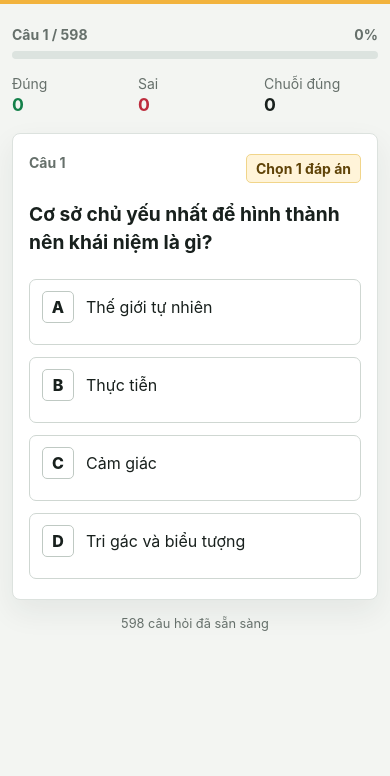
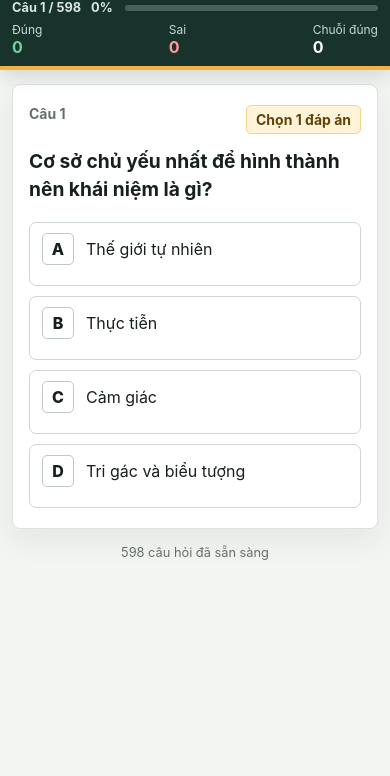
Before and after one commit to vanSon0105/mln111-quiz, a plain HTML site: page index.html in a window 390 px wide. Shown: the part 68-844 px from the top of the page. Drawn offline with Linux system fonts and the light colour scheme.

Commit message:
compact sticky quiz progress header

```diff
--- a/index.html
+++ b/index.html
@@ -43,9 +43,6 @@
           </button>
         </div>
       </div>
-    </header>
-
-    <main class="app-shell">
       <section class="study-status" aria-label="Tiến độ học tập">
         <div class="progress-copy">
           <span id="progress-label">Câu 1 / 598</span>
@@ -73,7 +70,9 @@
           </button>
         </div>
       </section>
+    </header>
 
+    <main class="app-shell">
       <section class="quiz-panel" id="quiz-panel" aria-labelledby="question-text">
         <div class="question-meta">
           <span id="question-number">Câu 1</span>
--- a/styles.css
+++ b/styles.css
@@ -64,14 +64,18 @@ a:focus-visible {
 }
 
 .topbar {
+  position: sticky;
+  top: 0;
+  z-index: 10;
   color: #ffffff;
   background: var(--header);
   border-bottom: 4px solid var(--accent);
+  box-shadow: 0 6px 18px rgba(20, 42, 35, 0.14);
 }
 
 .topbar__inner {
   width: min(100% - 32px, 960px);
-  min-height: 76px;
+  min-height: 64px;
   margin: 0 auto;
   display: flex;
   align-items: center;
@@ -161,28 +165,36 @@ a:focus-visible {
 .app-shell {
   width: min(100% - 32px, 860px);
   margin: 0 auto;
-  padding: 32px 0 48px;
+  padding: 18px 0 40px;
 }
 
 .study-status {
-  margin-bottom: 18px;
+  width: min(100% - 32px, 960px);
+  min-height: 54px;
+  display: grid;
+  grid-template-columns: auto minmax(160px, 1fr) auto;
+  align-items: center;
+  gap: 18px;
+  margin: 0 auto;
+  padding: 8px 0 10px;
+  border-top: 1px solid #345148;
 }
 
 .progress-copy {
   display: flex;
-  justify-content: space-between;
-  gap: 20px;
-  margin-bottom: 8px;
-  color: var(--muted);
+  gap: 10px;
+  margin: 0;
+  color: #dbe6e2;
   font-size: 0.875rem;
   font-weight: 700;
+  white-space: nowrap;
 }
 
 .progress-track {
-  height: 8px;
+  height: 6px;
   overflow: hidden;
-  background: #dce3df;
-  border-radius: 4px;
+  background: #466159;
+  border-radius: 3px;
 }
 
 .progress-fill {
@@ -196,8 +208,8 @@ a:focus-visible {
 .scoreboard {
   display: flex;
   align-items: center;
-  gap: 28px;
-  margin-top: 16px;
+  gap: 18px;
+  margin: 0;
 }
 
 .score-item {
@@ -207,20 +219,21 @@ a:focus-visible {
 }
 
 .score-item__label {
-  color: var(--muted);
+  color: #c9d7d2;
   font-size: 0.875rem;
 }
 
 .score-item strong {
-  font-size: 1.1rem;
+  color: #ffffff;
+  font-size: 1rem;
 }
 
 .score-item:nth-child(1) strong {
-  color: var(--correct);
+  color: #6ed39f;
 }
 
 .score-item:nth-child(2) strong {
-  color: var(--wrong);
+  color: #ff98a4;
 }
 
 .mistakes-button {
@@ -228,11 +241,11 @@ a:focus-visible {
   display: inline-flex;
   align-items: center;
   gap: 8px;
-  margin-left: auto;
-  padding: 7px 10px;
-  color: var(--wrong);
-  background: #ffffff;
-  border: 1px solid var(--wrong-line);
+  margin-left: 2px;
+  padding: 6px 9px;
+  color: #ffb2bb;
+  background: #25473e;
+  border: 1px solid #a75c65;
   border-radius: 6px;
   cursor: pointer;
   font-size: 0.875rem;
@@ -240,7 +253,7 @@ a:focus-visible {
 }
 
 .mistakes-button:hover {
-  background: var(--wrong-bg);
+  background: #31574c;
 }
 
 .mistakes-button span {
@@ -256,7 +269,7 @@ a:focus-visible {
 
 .quiz-panel,
 .results-panel {
-  padding: clamp(22px, 4vw, 40px);
+  padding: clamp(20px, 3vw, 32px);
   background: var(--surface);
   border: 1px solid var(--line);
   border-radius: 8px;
@@ -283,7 +296,7 @@ a:focus-visible {
 }
 
 #question-text {
-  margin: 20px 0 26px;
+  margin: 16px 0 20px;
   font-size: clamp(1.25rem, 3vw, 1.65rem);
   line-height: 1.45;
   letter-spacing: 0;
@@ -291,17 +304,17 @@ a:focus-visible {
 
 .options {
   display: grid;
-  gap: 12px;
+  gap: 10px;
 }
 
 .option-button {
   width: 100%;
-  min-height: 58px;
+  min-height: 52px;
   display: grid;
   grid-template-columns: 38px minmax(0, 1fr) auto;
   align-items: center;
   gap: 14px;
-  padding: 12px 14px;
+  padding: 10px 14px;
   color: var(--ink);
   background: #ffffff;
   border: 1px solid #cfd7d2;
@@ -384,7 +397,7 @@ a:focus-visible {
 }
 
 .multi-actions {
-  margin-top: 20px;
+  margin-top: 16px;
   text-align: right;
 }
 
@@ -424,8 +437,8 @@ a:focus-visible {
 }
 
 .feedback {
-  margin-top: 26px;
-  padding-top: 22px;
+  margin-top: 20px;
+  padding-top: 16px;
   border-top: 1px solid var(--line);
 }
 
@@ -468,8 +481,8 @@ a:focus-visible {
 }
 
 .explanation {
-  margin-top: 16px;
-  padding: 14px 16px;
+  margin-top: 12px;
+  padding: 12px 14px;
   background: #f5f7f6;
   border-left: 4px solid var(--accent);
 }
@@ -487,7 +500,7 @@ a:focus-visible {
 }
 
 #next-button {
-  margin-top: 20px;
+  margin-top: 16px;
 }
 
 .results-panel {
@@ -561,10 +574,27 @@ a:focus-visible {
   display: none !important;
 }
 
+@media (max-width: 780px) {
+  .study-status {
+    grid-template-columns: auto minmax(120px, 1fr);
+    gap: 8px 16px;
+  }
+
+  .scoreboard {
+    grid-column: 1 / -1;
+    justify-content: space-between;
+  }
+
+  .mistakes-button {
+    margin-left: auto;
+  }
+}
+
 @media (max-width: 620px) {
   .topbar__inner {
     width: min(100% - 24px, 960px);
-    min-height: 68px;
+    min-height: 60px;
+    gap: 10px;
   }
 
   .brand small,
@@ -578,13 +608,23 @@ a:focus-visible {
 
   .app-shell {
     width: min(100% - 24px, 860px);
-    padding: 22px 0 36px;
+    padding: 14px 0 32px;
+  }
+
+  .study-status {
+    width: min(100% - 24px, 960px);
+    min-height: 70px;
+    gap: 7px 12px;
+    padding: 7px 0 9px;
+  }
+
+  .progress-copy {
+    font-size: 0.8rem;
   }
 
   .scoreboard {
-    display: grid;
-    grid-template-columns: repeat(3, minmax(0, 1fr));
-    gap: 12px;
+    display: flex;
+    gap: 10px;
   }
 
   .score-item {
@@ -593,10 +633,11 @@ a:focus-visible {
   }
 
   .mistakes-button {
-    width: 100%;
+    width: auto;
     justify-content: center;
-    grid-column: 1 / -1;
-    margin-left: 0;
+    margin-left: auto;
+    padding: 5px 7px;
+    font-size: 0.8rem;
   }
 
   .quiz-panel,
@@ -609,14 +650,14 @@ a:focus-visible {
   }
 
   #question-text {
-    margin: 18px 0 22px;
+    margin: 14px 0 18px;
     font-size: 1.2rem;
   }
 
   .option-button {
     grid-template-columns: 34px minmax(0, 1fr);
     gap: 10px;
-    padding: 11px 12px;
+    padding: 10px 12px;
   }
 
   .option-letter {
@@ -634,6 +675,21 @@ a:focus-visible {
   }
 }
 
+@media (max-width: 420px) {
+  .brand > span:last-child {
+    display: none;
+  }
+
+  .score-item {
+    gap: 0;
+  }
+
+  .score-item__label,
+  .mistakes-button {
+    font-size: 0.75rem;
+  }
+}
+
 @media (prefers-reduced-motion: reduce) {
   *,
   *::before,
```
